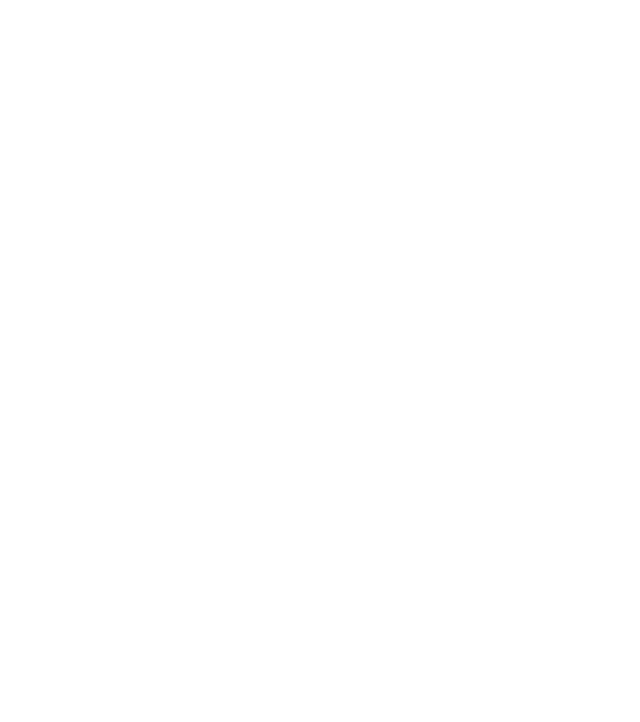
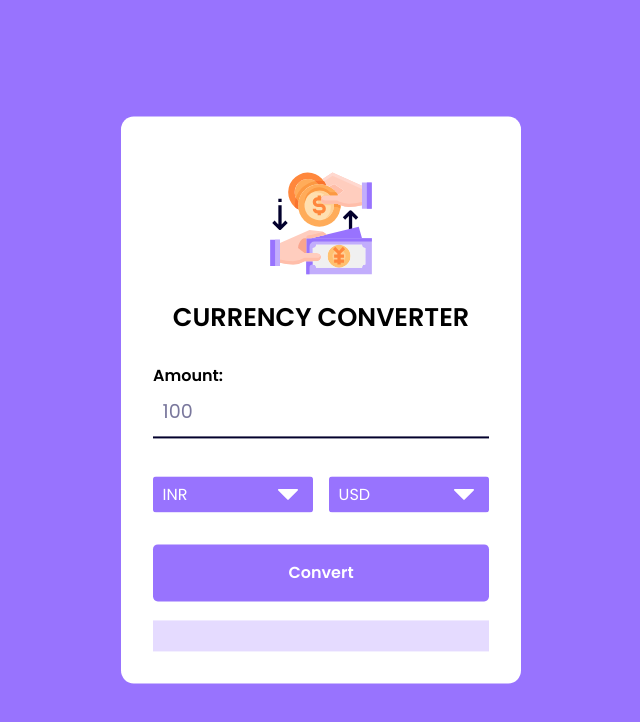
Before and after one commit to Keshav-Madhav/Currency-converter-HTML-CSS-JS, a plain HTML site: page index.html in a window 1280 px wide. Shown: the whole page, without its empty margins (319-959 px from the left). Drawn offline with Linux system fonts and the light colour scheme; no server answers.

Commit message:
Basic functionality complete

```diff
--- a/index.html
+++ b/index.html
@@ -3,12 +3,25 @@
 <head>
     <meta charset="UTF-8">
     <meta name="viewport" content="width=device-width, initial-scale=1.0">
+    <link rel="shortcut icon" href="./Assets/app-icon.svg" type="image/x-icon">
     <link href="https://fonts.googleapis.com/css2?family=Poppins:wght@400;600&display=swap" rel="stylesheet"/>
     <title>Currency Converter</title>
     <link rel="stylesheet" href="style.css">
 </head>
 <body>
-
+    <div class="container">
+        <div class="details">
+            <img src="./Assets/app-icon.svg" alt="">
+            <h1 class="title">Currency Converter</h1>
+        </div>
+        <label for="amount">Amount: </label><input type="number" id="amount" value="100">
+        <div class="dropdowns">
+            <select id="from-select"></select>
+            <select id="to-select"></select>
+        </div>
+        <button id="convert">Convert</button>
+        <p id="result"></p>
+    </div>
 </body>
 <script src="./Assets/currency-codes.js"></script>
 <script src="./Assets/api-key.js"></script>
--- a/index.js
+++ b/index.js
@@ -0,0 +1,42 @@
+const fromCurr = document.getElementById("from-select");
+const toCurr = document.getElementById("to-select");
+
+let api= `https://v6.exchangerate-api.com/v6/${apiKey}/latest/USD`
+
+currencies.forEach((currency) =>{
+    const option= document.createElement("option");
+    option.value= currency;
+    option.text=currency;
+    fromCurr.add(option);
+});
+
+currencies.forEach((currency) =>{
+    const option= document.createElement("option");
+    option.value= currency;
+    option.text=currency;
+    toCurr.add(option);
+});
+
+fromCurr.value="INR";
+toCurr.value="USD";
+
+let converCurr= ()=>{
+    const amount = document.querySelector("#amount").value;
+    const fromCurrency=fromCurr.value;
+    const toCurrency=toCurr.value;
+
+    if(amount.length!=0){
+        fetch(api).then(resp => resp.json()).then(data=>{
+            let fromExchangeRate=data.conversion_rates[fromCurrency];
+            let toExchangeRate = data.conversion_rates[toCurrency];
+            const convertedAmount = (amount/fromExchangeRate)*toExchangeRate;
+            result.innerHTML=`${amount} ${fromCurrency} = ${convertedAmount.toFixed(2)} ${toCurrency}`
+        })
+    }
+    else{
+        return;
+    }
+}
+
+document.querySelector("#convert").addEventListener("click", converCurr);
+window.addEventListener("load", converCurr);
--- a/style.css
+++ b/style.css
@@ -0,0 +1,109 @@
+*{
+    padding: 0;
+    margin: 0;
+    box-sizing: border-box;
+    font-family: "Poppins", sans-serif;
+    border: none;
+    outline: none;
+}
+
+body{
+    background-color: #9873fe;
+}
+
+.container{
+    width: 90%;
+    max-width: 25em;
+    background-color: #ffffff;
+    position: absolute;
+    transform: translate(-50%, -50%);
+    left: 50%;
+    top: 50%;
+    padding: 2em;
+    border-radius: 0.8em;
+}
+
+.details{
+    display: flex;
+    align-items: center;
+    flex-direction: column;
+}
+
+.details > img{
+    width: 9.37em;
+}
+
+.title{
+    font-size: 1.6em;
+    text-transform: uppercase;
+    margin-bottom: 1em;
+}
+
+label{
+    display: block;
+    font-weight: 600;
+}
+
+input#amount{
+    font-weight: 400;
+    font-size: 1.2em;
+    display: block;
+    width: 100%;
+    border-bottom: 2px solid  #02002c;
+    color: #7a789d;
+    margin-bottom: 2em;
+    padding: 0.5em;
+}
+
+input#amount:focus{
+    color: #9873fe;
+    border-color: #9873fe;
+}
+
+.dropdowns{
+    display: flex;
+    align-items: center;
+    justify-content: space-between;
+    gap: 1em;
+}
+
+select{
+    width: 100%;
+    padding: 0.6em;
+    font-size: 1em;
+    border-radius: 0.2em;
+    appearance: none;
+    -webkit-appearance: none;
+    -moz-appearance: none;
+    background-image: url("./Assets/arrow-down.svg");
+    background-repeat: no-repeat;
+    background-position: right 15px top 50%, center;
+    background-size: 20px 20px;
+    background-color:#9873fe;
+    color: #ffffff;
+}
+
+select option{
+    background-color: #ffffff;
+    color: #02002c;
+}
+
+button{
+    font-size: 1em;
+    width: 100%;
+    background-color: #9873fe;
+    padding: 1em 0;
+    margin-top: 2em;
+    border-radius: 0.3em;
+    color: #ffffff;
+    font-weight: 600;
+}
+
+#result{
+    font-size: 1.2em;
+    text-align: center;
+    margin-top: 1em;
+    color: #02002c;
+    background-color: #e5dbff;
+    padding: 0.8em 0;
+}
```
